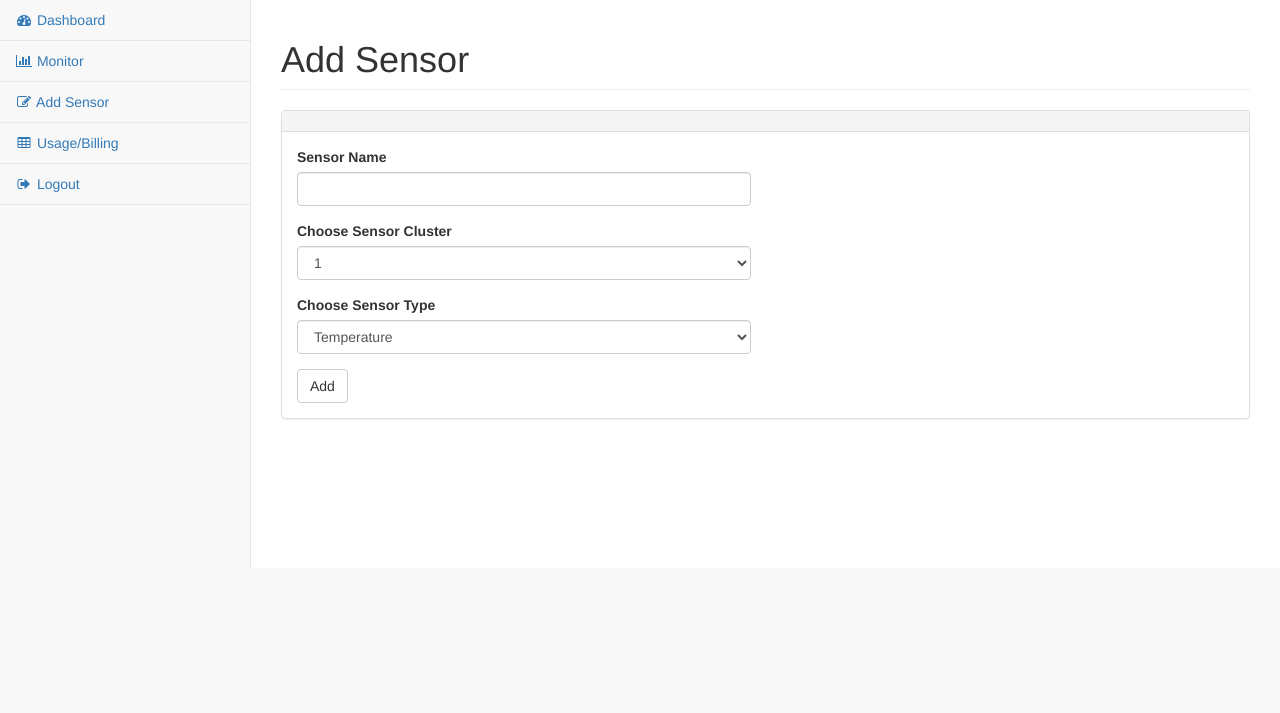
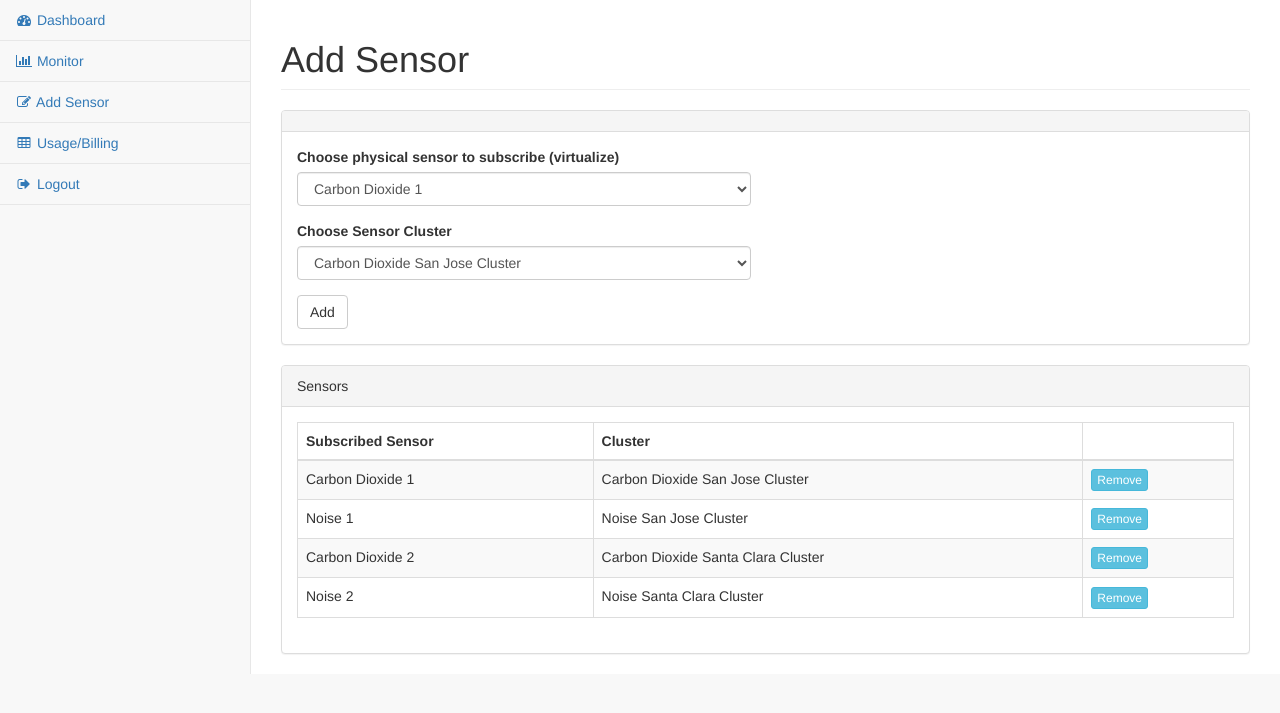
Before and after one commit to Leonard-Lee/CMPE-282-Final, a Flask app: page /addsensor/ in a window 1280 px wide. Shown: the part 51-764 px from the top of the page. Run offline with Flask 2, Linux system fonts and the light colour scheme; some libraries are stand-ins or nearby versions.

Commit message:
remove the feature 'addSensor' and integrate with Furkan's part

```diff
--- a/src/app.py
+++ b/src/app.py
@@ -47,7 +47,7 @@ def sensor_provider_index():
 
 @app.route('/user/cloud')
 def cloud_provider_index():
-    return render_template('addcluster.html')
+    return render_template('editcluster.html')
 
 @app.route('/auth/login', methods=['POST'])
 def login_user():
--- a/src/templates/addcluster.html
+++ b/src/templates/addcluster.html
@@ -58,7 +58,10 @@
                             <a href="/addcluster"><i class="fa fa-edit fa-fw"></i> Add Cluster</a>
                         </li>
                         <li>
-                            <a href="/editcluster"><i class="fa fa-wrench fa-fw"></i> Edit Cluster</a>
+                            <a href="/editcluster"><i class="fa fa-wrench fa-fw"></i> Cluster Management</a>
+                        </li>
+                        <li>
+                          <a href="/loadbalancer"><i class="fa fa-sitemap fa-fw"></i> Load Balancer</a>
                         </li>
                         <li>
                             <a href="/login"><i class="fa fa-sign-out fa-fw"></i> Logout</a>
--- a/src/templates/addsensor.html
+++ b/src/templates/addsensor.html
@@ -96,26 +96,25 @@
                                 <div class="col-lg-6">
                                     <form role="form">
                                         <div class="form-group">
-                                            <label>Sensor Name</label>
-                                            <input class="form-control">
+                                            <label>Choose physical sensor to subscribe (virtualize)</label>
+                                            <select class="form-control">
+                                                <option>Carbon Dioxide 1</option>
+                                                <option>Carbon Dioxide 2</option>
+                                                <option>Carbon Dioxide 3</option>
+                                                <option>Carbon Dioxide 4</option>
+                                                <option>Carbon Dioxide 5</option>
+                                                <option>Noise 1</option>
+                                                <option>Noise 2</option>
+                                                <option>Noise 3</option>
+                                                <option>Noise 4</option>
+                                                <option>Noise 5</option>
+                                            </select>
                                         </div>
                                         <div class="form-group">
                                             <label>Choose Sensor Cluster</label>
                                             <select class="form-control">
-                                                <option>1</option>
-                                                <option>2</option>
-                                                <option>3</option>
-                                                <option>4</option>
-                                                <option>5</option>
-                                            </select>
-                                        </div>
-                                        <div class="form-group">
-                                            <label>Choose Sensor Type</label>
-                                            <select class="form-control">
-                                                <option>Temperature</option>
-                                                <option>Humidity</option>
-                                                <option>Carbon Dioxide</option>
-                                                <option>Noise</option>
+                                                <option>Carbon Dioxide San Jose Cluster</option>
+                                                <option>Noise San Jose Cluster</option>
                                             </select>
                                         </div>
                                         <button type="submit" class="btn btn-default">Add</button>
@@ -130,10 +129,60 @@
                     <!-- /.panel -->
                 </div>
                 <!-- /.col-lg-12 -->
+                <div class="col-lg-12">
+                    <div class="panel panel-default">
+                        <div class="panel-heading">
+                            Sensors
+                        </div>
+                        <!-- /.panel-heading -->
+                        <div class="panel-body">
+                            <table width="100%" class="table table-striped table-bordered table-hover" id="dataTables-example">
+                                <thead>
+                                    <tr>
+                                        <th>Subscribed Sensor</th>
+                                        <th>Cluster</th>
+                                        <th></th>
+                                    </tr>
+                                </thead>
+                                <tbody>
+                                    <tr class="even gradeC">
+                                        <td>Carbon Dioxide 1</td>
+                                        <td>Carbon Dioxide San Jose Cluster</td>
+
+                                        <td class="center"><button type="button" class="btn btn-info btn-xs">Remove</button></td>
+                                    </tr>
+                                    <tr class="even gradeC">
+                                        <td>Noise 1</td>
+                                        <td>Noise San Jose Cluster</td>
+
+                                        <td class="center"><button type="button" class="btn btn-info btn-xs">Remove</button></td>
+                                    </tr>
+                                    <tr class="odd gradeA">
+                                        <td>Carbon Dioxide 2</td>
+                                        <td>Carbon Dioxide Santa Clara Cluster</td>
+
+                                        <td class="center"><button type="button" class="btn btn-info btn-xs">Remove</button></td>
+                                    </tr>
+                                    <tr class="even gradeC">
+                                        <td>Noise 2</td>
+                                        <td>Noise Santa Clara Cluster</td>
+
+                                        <td class="center"><button type="button" class="btn btn-info btn-xs">Remove</button></td>
+                                    </tr>
+                                </tbody>
+                            </table>
+                        </div>
+                        <!-- /.panel-body -->
+                    </div>
+                    <!-- /.panel -->
+                </div>
+
             </div>
             <!-- /.row -->
         </div>
         <!-- /#page-wrapper -->
+
+
 
     </div>
     <!-- /#wrapper -->
--- a/src/templates/editcluster.html
+++ b/src/templates/editcluster.html
@@ -61,6 +61,9 @@
                     <ul class="nav" id="side-menu">
                         <li>
                             <a href="/editcluster"><i class="fa fa-wrench fa-fw"></i> Cluster Management</a>
+                        </li>
+                        <li>
+                          <a href="/loadbalancer"><i class="fa fa-sitemap fa-fw"></i> Load Balancer</a>
                         </li>
                         <li>
                             <a href="/login"><i class="fa fa-sign-out fa-fw"></i> Logout</a>
--- a/src/templates/loadbalancer.html
+++ b/src/templates/loadbalancer.html
@@ -60,7 +60,7 @@
                 <div class="sidebar-nav navbar-collapse">
                     <ul class="nav" id="side-menu">
                         <li>
-                          <a href="/sensormanagement"><i class="fa fa-dashboard fa-fw"></i> Physical Sensor</a>
+                            <a href="/editcluster"><i class="fa fa-wrench fa-fw"></i> Cluster Management</a>
                         </li>
                         <li>
                           <a href="/loadbalancer"><i class="fa fa-sitemap fa-fw"></i> Load Balancer</a>
--- a/src/templates/sensormanagement.html
+++ b/src/templates/sensormanagement.html
@@ -61,9 +61,6 @@
                     <ul class="nav" id="side-menu">
                       <li>
                           <a href="/sensormanagement"><i class="fa fa-dashboard fa-fw"></i> Physical Sensor</a>
-                      </li>
-                      <li>
-                          <a href="/loadbalancer"><i class="fa fa-sitemap fa-fw"></i> Load Balancer</a>
                       </li>
                       <li>
                           <a href="/login"><i class="fa fa-sign-out fa-fw"></i> Logout</a>
```
Also changed, not shown: src/static/data/flot-data.js (+4 -4 lines), src/static/data/morris-data.js (+11 -15 lines), src/templates/index.html (+6 -25 lines), src/templates/monitor.html (+23 -24 lines), 3 other files. Lines whose indentation alone changed are shown as unchanged.
